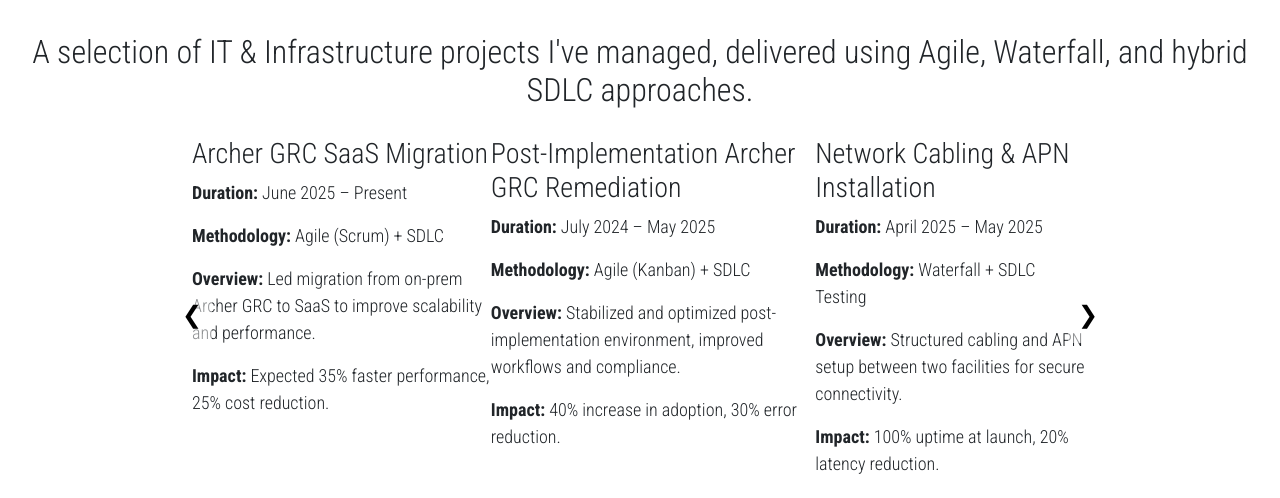
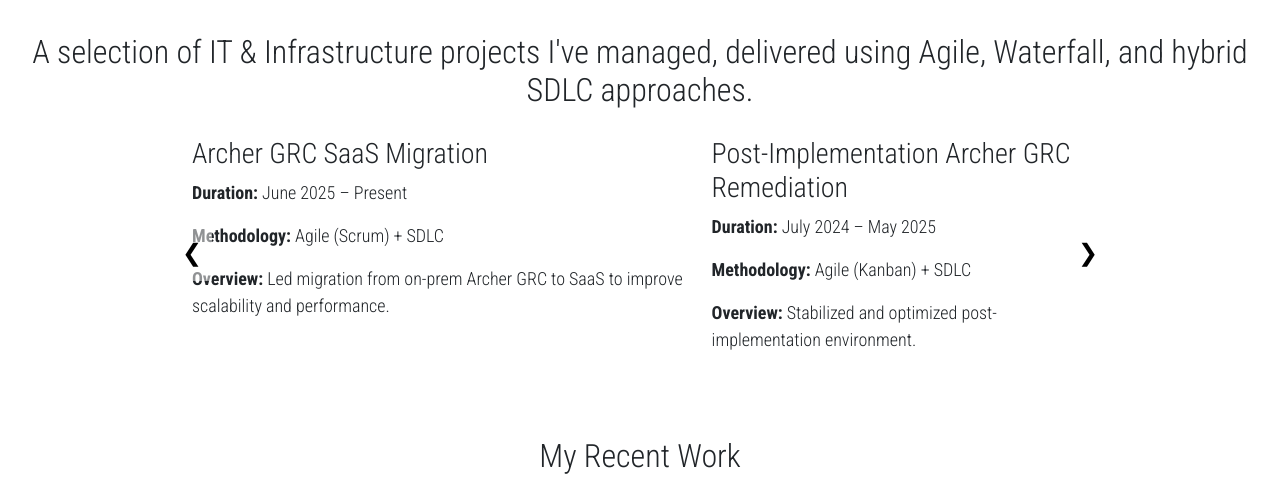
Before and after one commit to dyuwani/my-portfolio, a plain HTML site: page index.html in a window 1280 px wide. Shown: the part 1020-1518 px from the top of the page. Drawn offline with nearby package versions, Linux system fonts and the light colour scheme; grey boxes are pictures that could not be loaded; a web font is replaced by a local one.

Commit message:
carousel

```diff
--- a/index.html
+++ b/index.html
@@ -92,33 +92,25 @@
 
   <div class="carousel">
     <div class="slides">
-
-      <!-- Slide 1 -->
       <div class="project-slide">
         <h3>Archer GRC SaaS Migration</h3>
         <p><strong>Duration:</strong> June 2025 – Present</p>
         <p><strong>Methodology:</strong> Agile (Scrum) + SDLC</p>
         <p><strong>Overview:</strong> Led migration from on-prem Archer GRC to SaaS to improve scalability and performance.</p>
-        <p><strong>Impact:</strong> Expected 35% faster performance, 25% cost reduction.</p>
       </div>
 
-      <!-- Slide 2 -->
       <div class="project-slide">
         <h3>Post-Implementation Archer GRC Remediation</h3>
         <p><strong>Duration:</strong> July 2024 – May 2025</p>
         <p><strong>Methodology:</strong> Agile (Kanban) + SDLC</p>
-        <p><strong>Overview:</strong> Stabilized and optimized post-implementation environment, improved workflows and compliance.</p>
-        <p><strong>Impact:</strong> 40% increase in adoption, 30% error reduction.</p>
+        <p><strong>Overview:</strong> Stabilized and optimized post-implementation environment.</p>
       </div>
+    </div>
 
-      <!-- Slide 3 -->
-      <div class="project-slide">
-        <h3>Network Cabling & APN Installation</h3>
-        <p><strong>Duration:</strong> April 2025 – May 2025</p>
-        <p><strong>Methodology:</strong> Waterfall + SDLC Testing</p>
-        <p><strong>Overview:</strong> Structured cabling and APN setup between two facilities for secure connectivity.</p>
-        <p><strong>Impact:</strong> 100% uptime at launch, 20% latency reduction.</p>
-      </div>
+    <a class="prev" onclick="changeSlide(-1)">&#10094;</a>
+    <a class="next" onclick="changeSlide(1)">&#10095;</a>
+  </div>
+</section>
 
       <!-- Add more project slides here -->
 
```
